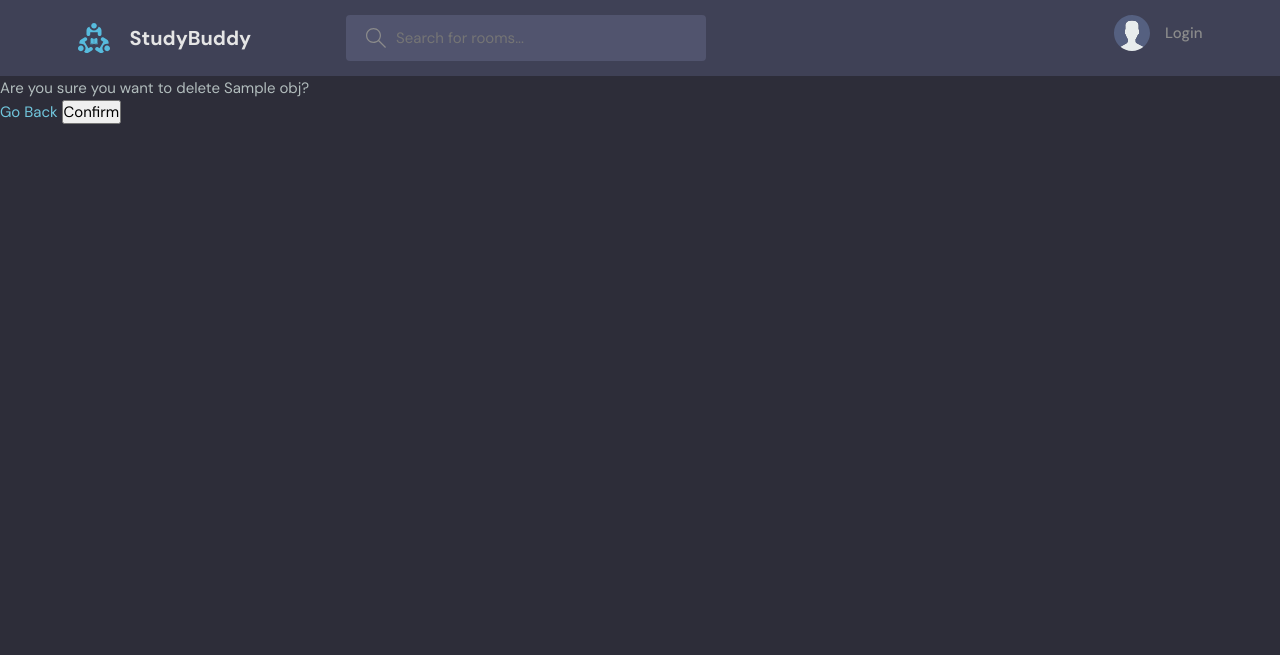
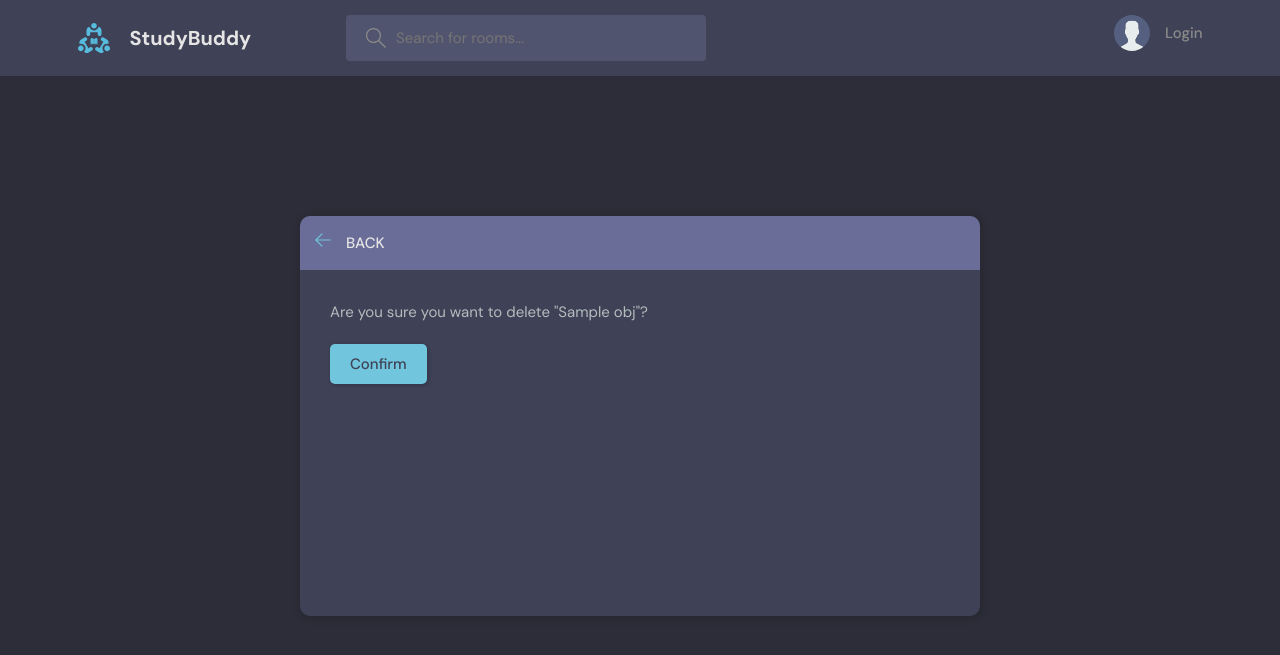
Before and after one commit to keshavdubey1196/Chat-Room, a Django app: template studybud/base/templates/base/delete.html in a window 1280 px wide. Shown: the top 655 px of the page. Run offline with Django 3.2, Linux system fonts and the light colour scheme; the template is opened without the code that fills it: most values are stand-ins (such as "Sample title", 1, 10 or a date in 2020).

Commit message:
Edit User Account Page/Fixing the delete button,delete page,(recent activinty)

```diff
--- a/studybud/base/templates/base/delete.html
+++ b/studybud/base/templates/base/delete.html
@@ -1,10 +1,40 @@
-{% extends "main.html"%} {% block content %}
+{% extends "main.html"%} {% block content%}
+<main class="delete-item layout">
+  <div class="container">
+    <div class="layout__box">
+      <div class="layout__boxHeader">
+        <div class="layout__boxTitle">
+          <a href="{{request.META.HTTP_REFERER}}">
+            <svg
+              version="1.1"
+              xmlns="http://www.w3.org/2000/svg"
+              width="32"
+              height="32"
+              viewBox="0 0 32 32"
+            >
+              <title>arrow-left</title>
+              <path
+                d="M13.723 2.286l-13.723 13.714 13.719 13.714 1.616-1.611-10.96-10.96h27.625v-2.286h-27.625l10.965-10.965-1.616-1.607z"
+              ></path>
+            </svg>
+          </a>
+          <h3>Back</h3>
+        </div>
+      </div>
+      <div class="layout__body">
+        <form class="form" action="" method="POST">
+          {% csrf_token %}
+          <div class="form__group">
+            <p>Are you sure you want to delete "{{obj}}"?</p>
+          </div>
 
-<form method="POST" action="">
-     {% csrf_token %}
-     <p>Are you sure you want to delete {{obj}}?</p>
-     <a href="{{request.META.HTTP_REFERER}}">Go Back</a>
-     <input type="submit" value="Confirm"/>
-</form>
+          <div class="for__group">
+            <input class="btn btn--main" type="submit" value="Confirm" />
+          </div>
+        </form>
+      </div>
+    </div>
+  </div>
+</main>
 
-{% endblock content %}
+{% endblock %}
```
Also changed, not shown: studybud/base/templates/base/delete_old.html (added, +10 -0 lines), studybud/db.sqlite3.
